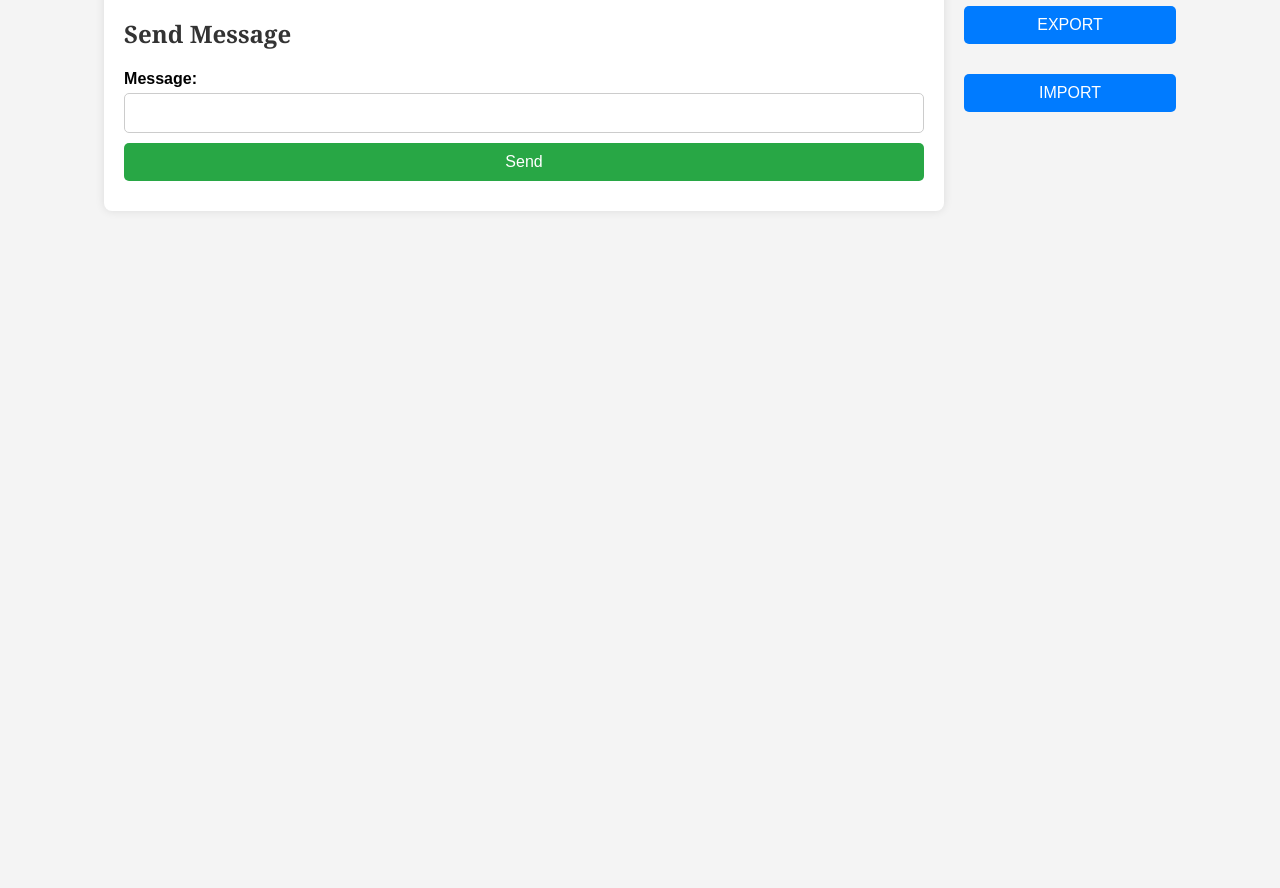
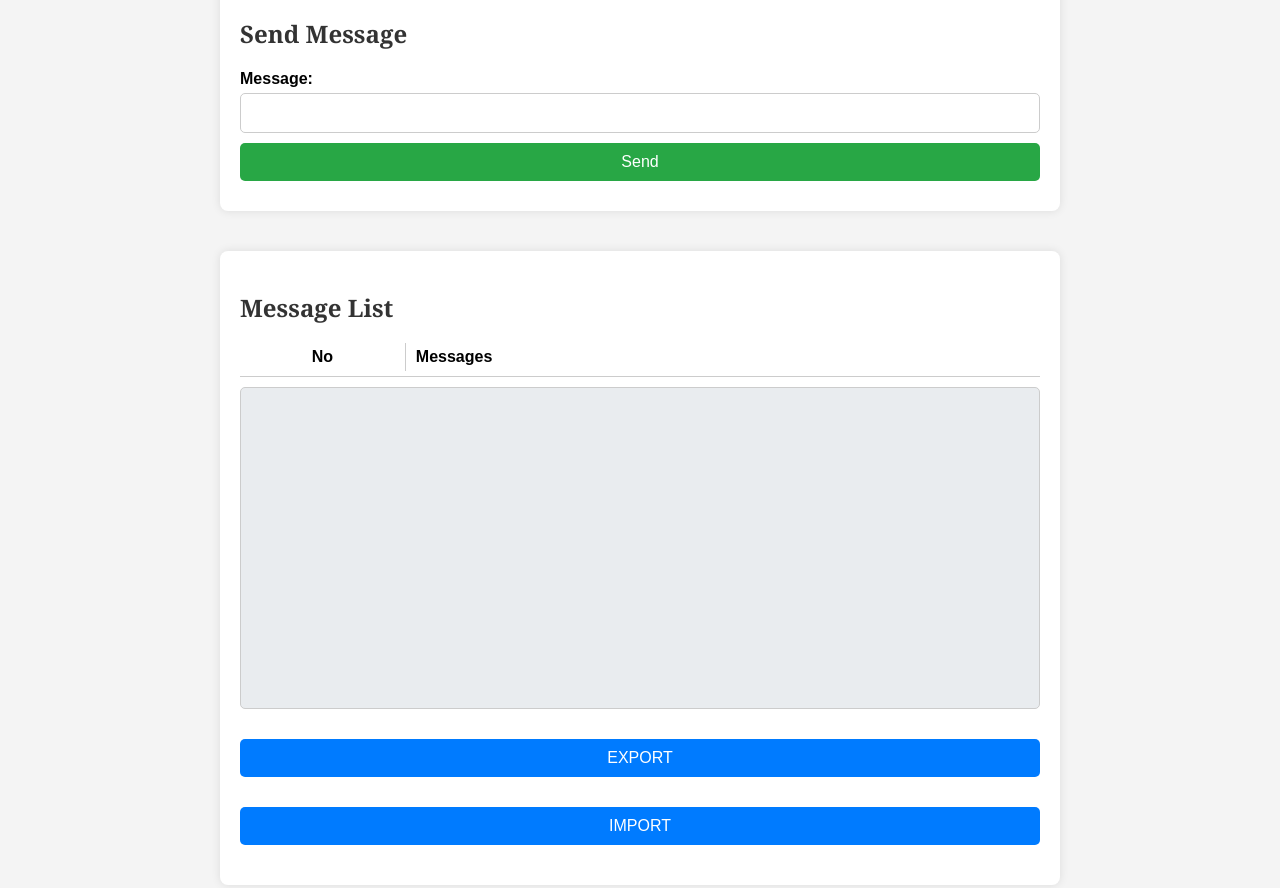
Before and after one commit to bedirhansgrc/ttl-solo, a website: page public/index.html in a window 1280 px wide. Shown: the part 582-1470 px from the top of the page. Before the commit the page ends 833 px from the top, so only its background shows below. Drawn offline with Linux system fonts and the light colour scheme.

Commit message:
Update index.html

```diff
--- a/public/index.html
+++ b/public/index.html
@@ -3,6 +3,7 @@
 <head>
     <title>TTL Data Viewer</title>
     <link rel="stylesheet" href="styles.css" />
+    <link href="https://fonts.googleapis.com/css2?family=Roboto:wght@400;500;700&display=swap" rel="stylesheet">
 </head>
 <body>
     <div id="uart-viewer" class="tab-content active">
@@ -25,7 +26,7 @@
                 <button type="submit">Send</button>
             </form>
         </div>
-
+        <div class="container">
             <div id="messageListContainer">
                 <h2>Message List</h2>
                 <div class="message-list-header">
@@ -38,6 +39,8 @@
                 <input type="file" id="importFile" style="display: none;" accept=".json"> <!-- Hidden file input -->
             </div>
         </div>
+
+    </div>
     <script src="script.js"></script>
 </body>
 </html>
```
Lines whose indentation alone changed are shown as unchanged.
